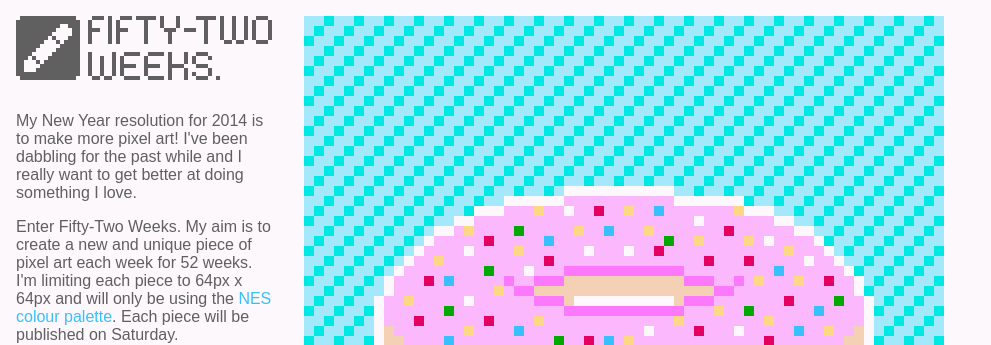
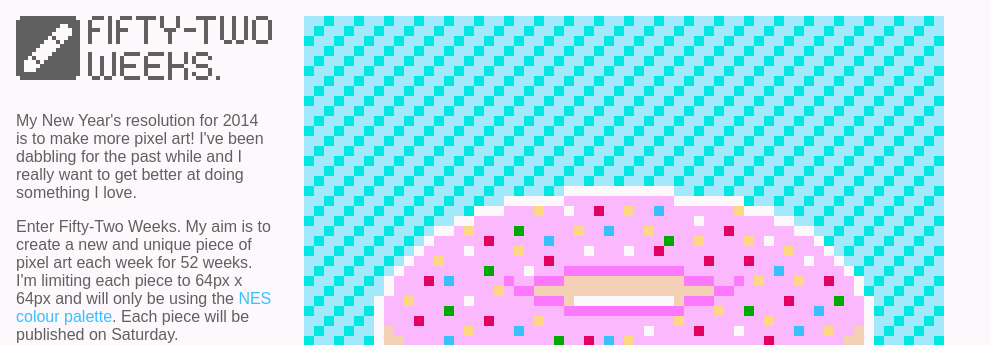
Before and after one commit to kivlor/52-weeks, a Jekyll site: the page built from index.html, in a window 1280 px wide. Shown: the top 345 px of the page, without its empty margins (0-991 px from the left). Built offline with Jekyll 4.4.1, drawn with Linux system fonts in a browser that asks for light colours; the list of posts is cut into pages by our own code.

Commit message:
small speeling mistake :)

```diff
--- a/_layouts/layout.html
+++ b/_layouts/layout.html
@@ -12,7 +12,7 @@
 	<body>
 		<aside>
 			<h1><a href="/">{{ site.title }}</a></h1>
-			<p>My New Year resolution for 2014 is to make more pixel art! I've been dabbling for the past while and I really want to get better at doing something I love.</p>
+			<p>My New Year's resolution for 2014 is to make more pixel art! I've been dabbling for the past while and I really want to get better at doing something I love.</p>
 			<p>Enter Fifty-Two Weeks. My aim is to create a new and unique piece of pixel art each week for 52 weeks. I'm limiting each piece to 64px x 64px and will only be using the <a href="http://en.wikipedia.org/wiki/List_of_video_game_console_palettes#Famicom.2FNES">NES colour palette</a>. Each piece will be published on Saturday.</p>
 			<p class="social">
 				<a href="http://twitter.com/kivlor" class="twitter">Twitter</a>
```
